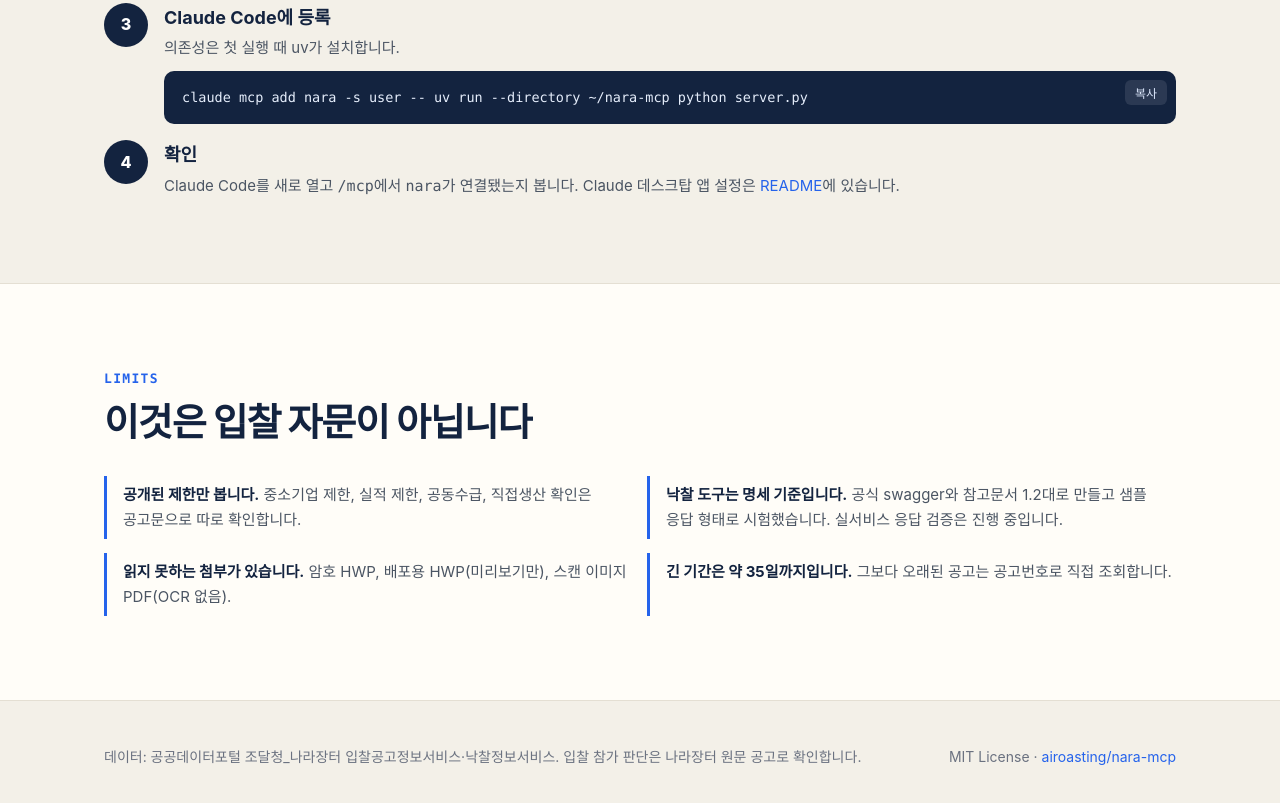
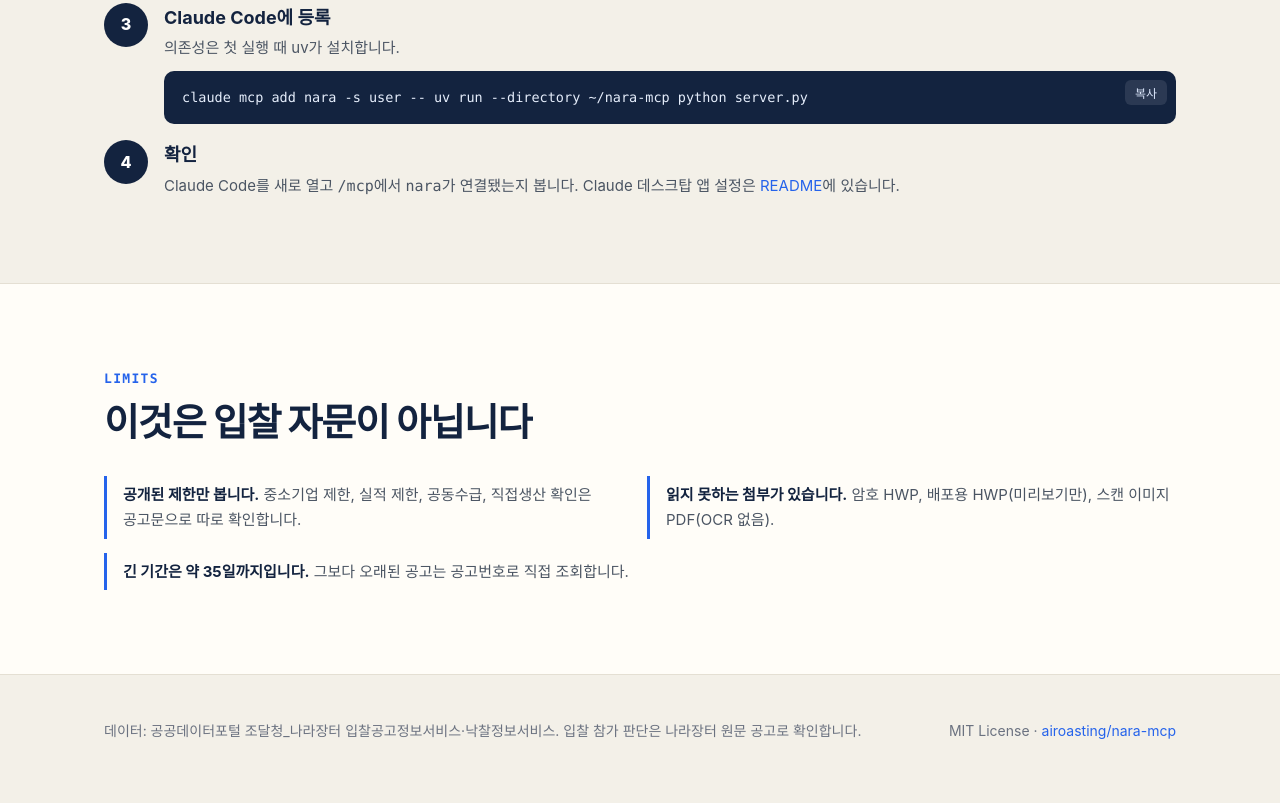
Before and after one commit to airoasting/nara-mcp, a plain HTML site: page docs/index.html in a window 1280 px wide. Shown: the part 4353-5156 px from the top of the page. Drawn offline with Linux system fonts and the light colour scheme; a web font is replaced by a local one.

Commit message:
낙찰 도구의 검증 전 안내 문구 삭제
Co-Authored-By: Claude Opus 5.5 <noreply@anthropic.com>

```diff
--- a/docs/index.html
+++ b/docs/index.html
@@ -316,7 +316,6 @@
     <h2>이것은 입찰 자문이 아닙니다</h2>
     <div class="limits">
       <div><b>공개된 제한만 봅니다.</b> 중소기업 제한, 실적 제한, 공동수급, 직접생산 확인은 공고문으로 따로 확인합니다.</div>
-      <div><b>낙찰 도구는 명세 기준입니다.</b> 공식 swagger와 참고문서 1.2대로 만들고 샘플 응답 형태로 시험했습니다. 실서비스 응답 검증은 진행 중입니다.</div>
       <div><b>읽지 못하는 첨부가 있습니다.</b> 암호 HWP, 배포용 HWP(미리보기만), 스캔 이미지 PDF(OCR 없음).</div>
       <div><b>긴 기간은 약 35일까지입니다.</b> 그보다 오래된 공고는 공고번호로 직접 조회합니다.</div>
     </div>
```
Also changed, not shown: 1 other file.
